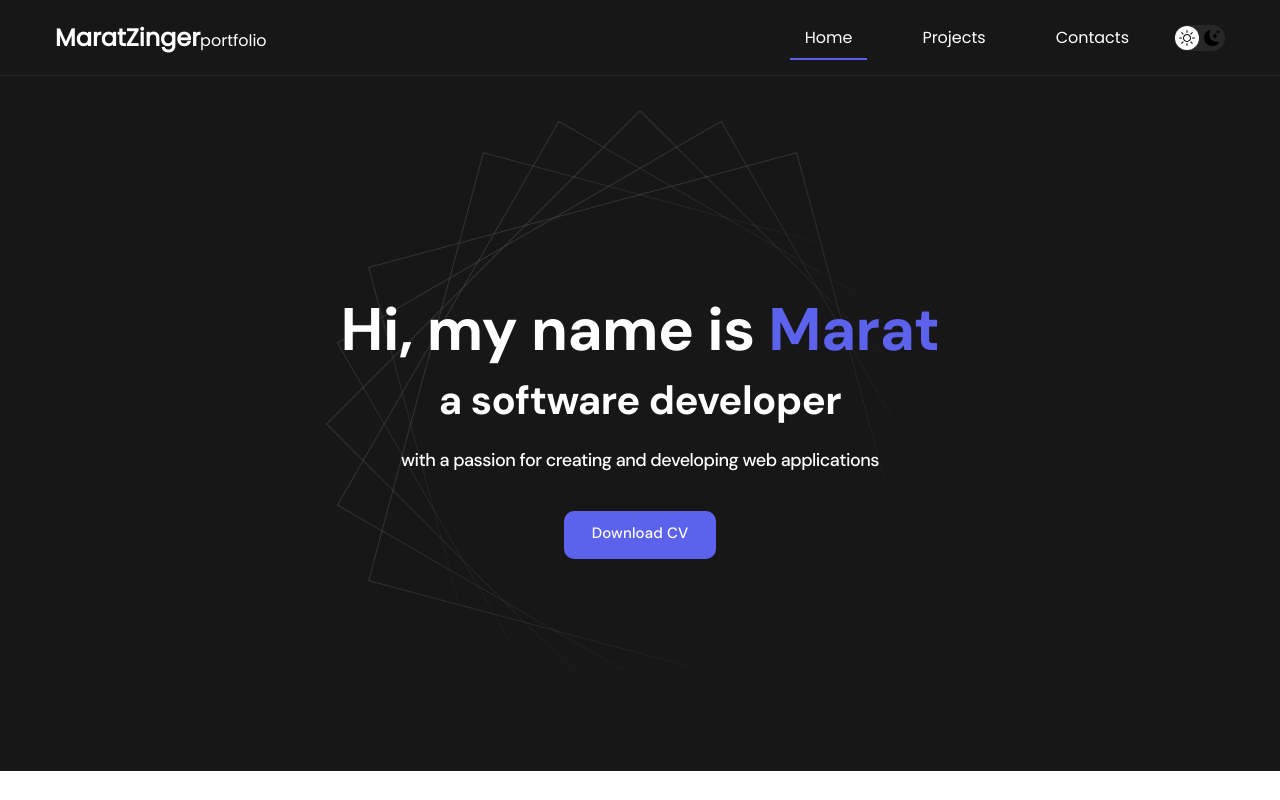
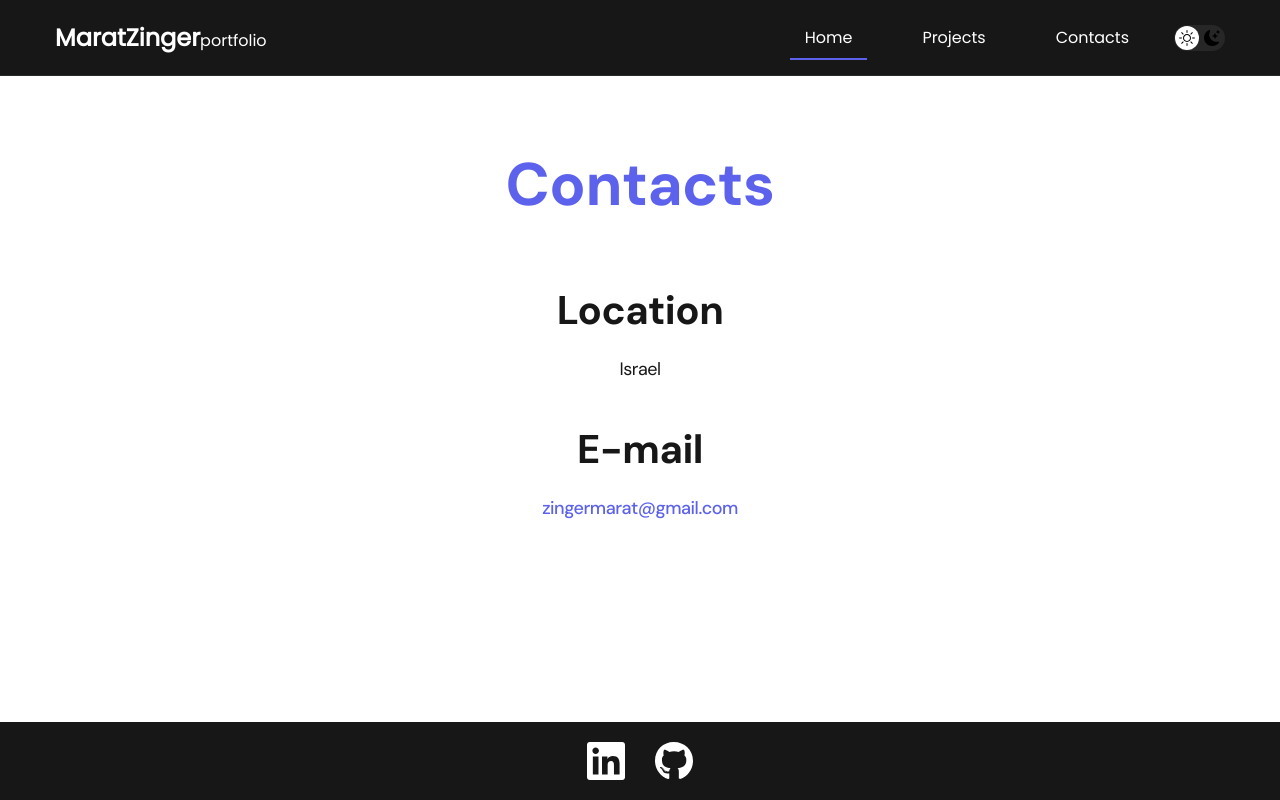
Before and after one commit to ZingerMarat/portfolio-react, a React (Vite) app in the folder portfolio-app/: page / in a window 1280 px wide. Shown: the top 800 px of the page. Built offline with nearby package versions, Linux system fonts and the light colour scheme.

Commit message:
feat: add Projects and Contacts pages, update App structure and footer styling

```diff
--- a/portfolio-app/src/App.jsx
+++ b/portfolio-app/src/App.jsx
@@ -3,13 +3,17 @@ import Navbar from './components/navbar/Navbar'
 
 import Footer from './components/footer/Footer'
 import Home from './pages/home'
+import Projects from './pages/Projects'
+import Contacts from './pages/Contacts'
 
 function App() {
   return (
     <div className="App">
 
       <Navbar />
-      <Home />
+      {/* <Home /> */}
+      {/* <Projects /> */}
+      <Contacts />
       <Footer />
 
     </div>
--- a/portfolio-app/src/components/footer/style.css
+++ b/portfolio-app/src/components/footer/style.css
@@ -2,7 +2,7 @@
 
 .footer{
     background-color: var(--dark-bg);
-    padding: 60px 0 50px;
+    padding: 20px 0 20px;
     margin-top: auto;
 
 }
--- /dev/null
+++ b/portfolio-app/src/pages/Contacts.jsx
@@ -0,0 +1,34 @@
+
+
+const Contacts = () => {
+    return (
+        <main className="section">
+            <div className="container">
+                <h1 className="title-1">Contacts</h1>
+
+                <ul className="content-list">
+                    <li className="content-list__item">
+                        <h2 className="title-2">Location</h2>
+                        <p>
+                            Israel
+                        </p>
+
+                    </li>
+
+                    <li className="content-list__item">
+                        <h2 className="title-2">E-mail</h2>
+                        <p>
+                            <a href="mailto:zingermarat@gmail.com">
+                                zingermarat@gmail.com
+                            </a>
+                        </p>
+
+                    </li>
+
+                </ul>
+            </div>
+        </main>
+
+    );
+}
+export default Contacts;
--- /dev/null
+++ b/portfolio-app/src/pages/Projects.jsx
@@ -0,0 +1,53 @@
+import project01 from '../img/projects/01.jpg';
+import project02 from '../img/projects/02.jpg';
+import project03 from '../img/projects/03.jpg';
+import project04 from '../img/projects/04.jpg';
+import project05 from '../img/projects/05.jpg';
+
+
+const Projects = () => {
+
+    return (
+        <main className="section">
+            <div className="container">
+                <h2 className="title-1">Projects</h2>
+
+                <ul className="projects">
+                    <li className="project project--visible">
+                        <a href="./project-page.html">
+                            <img src={project01} alt="Project img" className="project__img" />
+                            <h3 className="project__title">Gaming streaming portal</h3>
+                        </a>
+                    </li>
+                    <li className="project project--visible">
+                        <a href="./project-page.html ">
+                            <img src={project02} alt="Project img" className="project__img" />
+                            <h3 className="project__title">Online store</h3>
+                        </a>
+                    </li>
+                    <li className="project project--visible">
+                        <a href="./project-page.html">
+                            <img src={project03} alt="Project img" className="project__img" />
+                            <h3 className="project__title">Social network</h3>
+                        </a>
+                    </li>
+                    <li className="project project--visible">
+                        <a href="./project-page.html">
+                            <img src={project04} alt="Project img" className="project__img" />
+                            <h3 className="project__title">Personal blog</h3>
+                        </a>
+                    </li>
+                    <li className="project project--visible">
+                        <a href="./project-page.html">
+                            <img src={project05} alt="Project img" className="project__img" />
+                            <h3 className="project__title">Online courses</h3>
+                        </a>
+                    </li>
+                </ul>
+            </div>
+        </main>
+
+    )
+}
+
+export default Projects;
--- a/portfolio-app/src/styles/main.css
+++ b/portfolio-app/src/styles/main.css
@@ -40,8 +40,6 @@
 }
 
 html, body {
-    display: flex;
-    flex-direction: column;
     min-height: 100vh;
 
     font-family: 'DM Sans', sans-serif;
@@ -50,6 +48,16 @@ html, body {
     /* light mode */
     background-color: var(--page-bg);
     color: var(--text-color)
+}
+
+#root{
+    min-height: 100vh;
+}
+
+.App{
+    min-height: 100vh;
+    display: flex;
+    flex-direction: column;
 }
 
 
```
